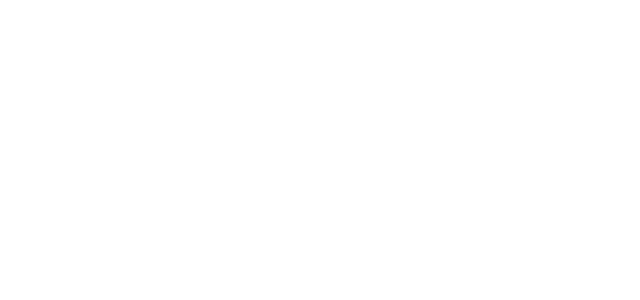
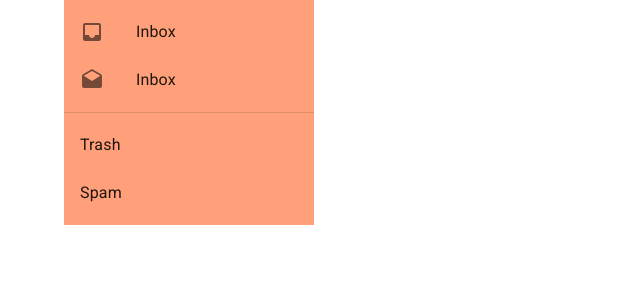
Before and after one commit to EmilianoQuiroz/App-del-Hincha-Web-Page, a React (Vite) app: page / in a window 1280 px wide. Shown: the top 300 px of the page, without its empty margins (0-640 px from the left). Built offline with nearby package versions, Linux system fonts and the light colour scheme.

Commit message:
NavListDrawer

```diff
--- a/src/App.jsx
+++ b/src/App.jsx
@@ -5,6 +5,8 @@ import { Container} from '@mui/material'
 // import Card1 from './test/Card1'
 // Segunda practica de como hacer una card en Material UI
 // import Card2 from './test/Card2'
+// Menu de Navegacion
+import Navbar from './components/navbar/Navbar'
 
 
 
@@ -15,6 +17,7 @@ const App = () => {
       {/**<Botones />*/}
       {/**<Card1 />*/}
       {/**<Card2 />*/}
+      <Navbar />
     </Container>
   )
 }
--- /dev/null
+++ b/src/components/navbar/NavListDrawer.jsx
@@ -0,0 +1,48 @@
+import { Divider, List, ListItem, ListItemButton, ListItemIcon, ListItemText } from "@mui/material";
+import { Box } from "@mui/system"
+import InboxIcon from "@mui/icons-material/Inbox"
+import DraftsIcon from "@mui/icons-material/Drafts"
+
+export default function NavListDrawer() {
+    return(
+        <Box sx={{width:250, bgcolor:"lightsalmon"}}>
+            <nav>
+                <List>
+                <ListItem>
+                    <ListItemIcon>
+                        <InboxIcon />
+                    </ListItemIcon>
+                        <ListItemText primary="Inbox"/>
+                </ListItem>
+                <ListItem>
+                    <ListItemIcon>
+                        <DraftsIcon />
+                    </ListItemIcon>
+                        <ListItemText primary="Inbox"/>
+                </ListItem>
+                </List>
+            </nav>
+            <Divider />
+            <nav>
+                <List>
+                    <ListItem disablePadding>
+                        <ListItemButton
+                            component="a"
+                            href="#trash"
+                        >
+                            <ListItemText>Trash</ListItemText>
+                        </ListItemButton>
+                    </ListItem>
+                    <ListItem disablePadding>
+                        <ListItemButton
+                            component="a"
+                            href="#spam"
+                        >
+                            <ListItemText>Spam</ListItemText>
+                        </ListItemButton>
+                    </ListItem>
+                </List>
+            </nav>
+        </Box>
+    )
+}
--- /dev/null
+++ b/src/components/navbar/Navbar.jsx
@@ -0,0 +1,10 @@
+import React from 'react'
+import NavListDrawer from './NavListDrawer'
+
+export default function Navbar() {
+  return (
+    <>
+        <NavListDrawer />
+    </>
+  )
+}
```
